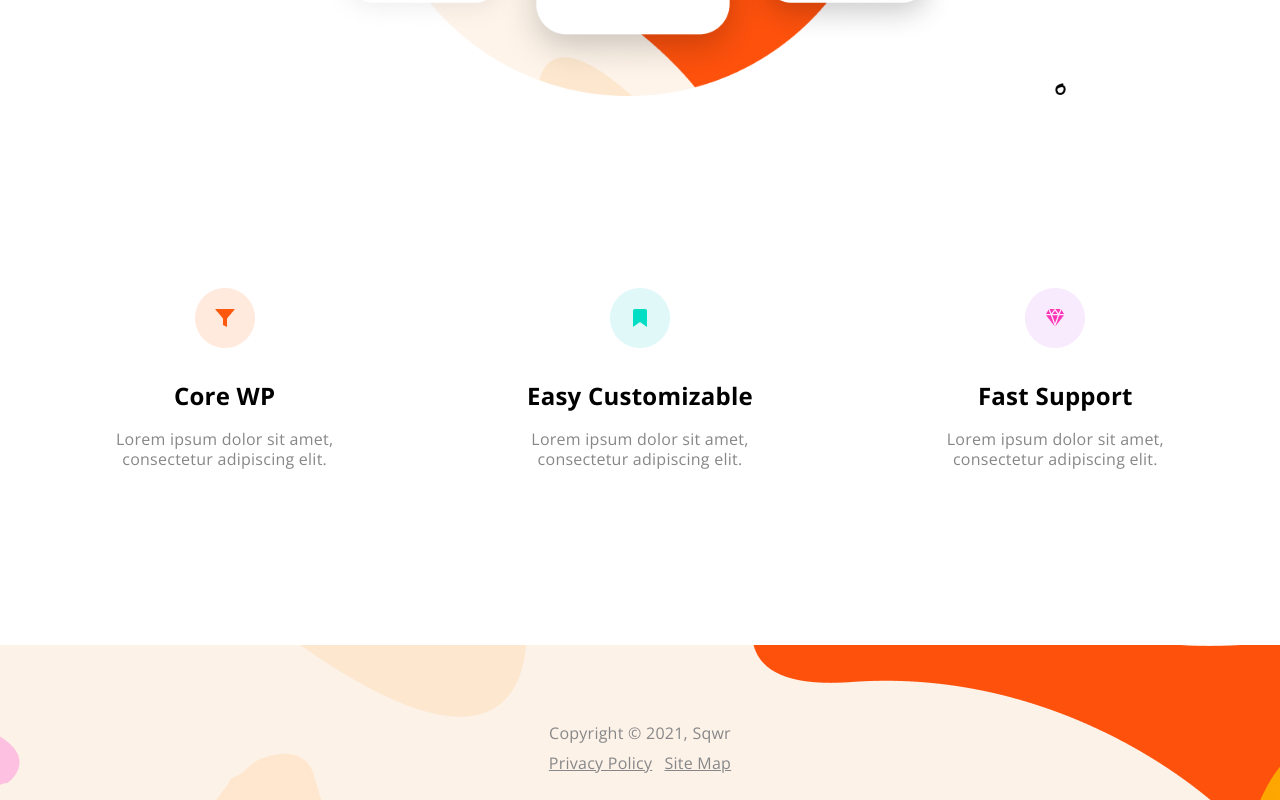
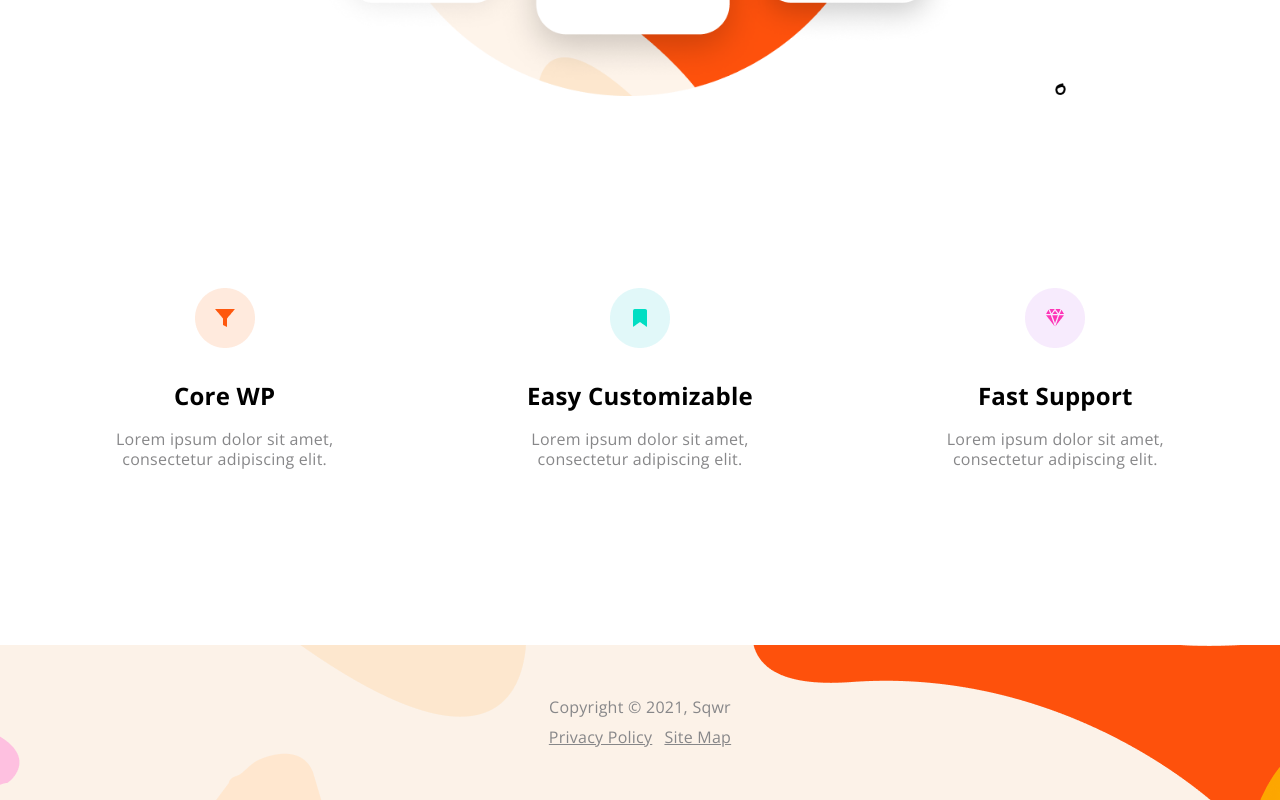
Before and after one commit to mmansoor403/Deski, a plain HTML site: page index.html in a window 1280 px wide. Shown: the part 1023-1823 px from the top of the page. Drawn offline with nearby package versions, Linux system fonts and the light colour scheme.

Commit message:
style change

```diff
--- a/styles.css
+++ b/styles.css
@@ -340,7 +340,7 @@ p {
     position: absolute;
     top: 50%;
     width: 100%;
-    transform: transalteY(-50%);
+    transform: translateY(-50%);
 }
 
 .deski-footer h4, .deski-footer a {
```
Also changed, not shown: 1 other file.
